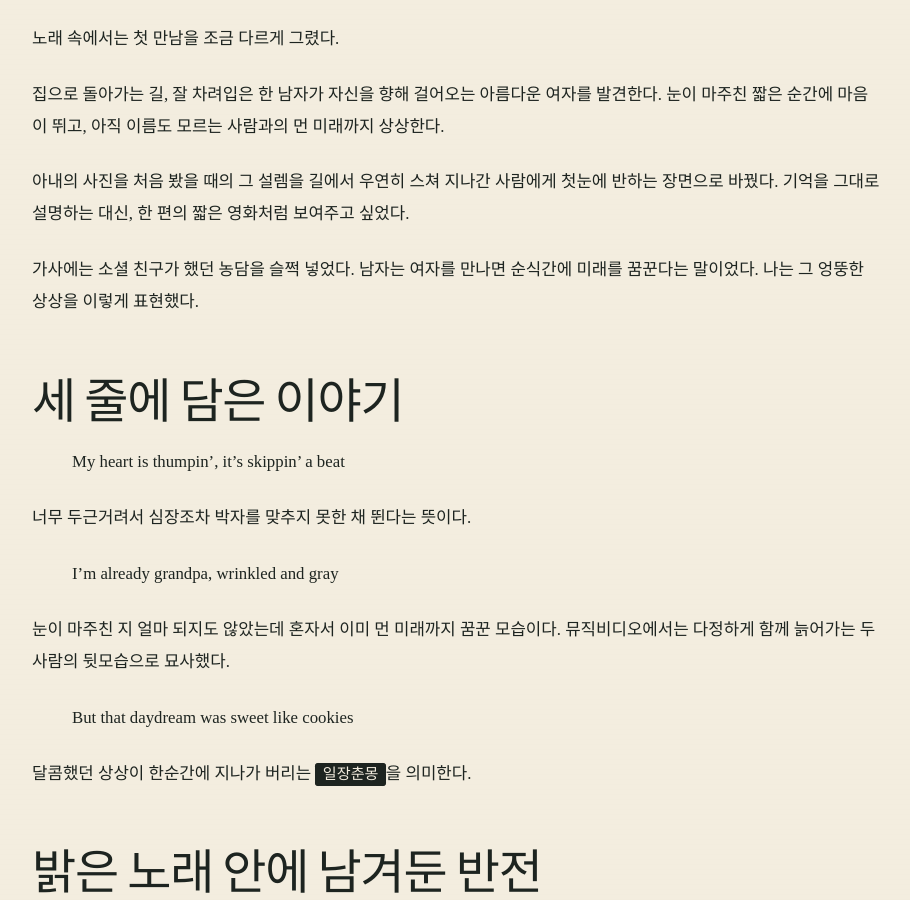
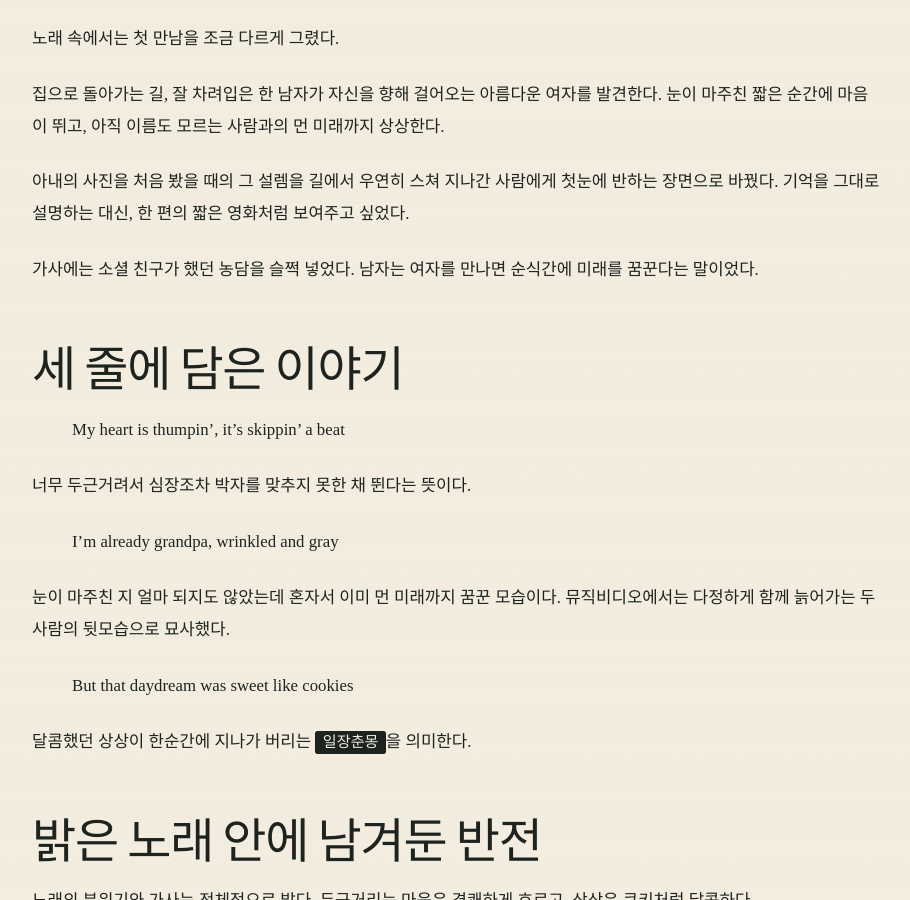
Before and after one commit to babypaunch/babypaunch.github.io, a Jekyll site: the page built from _posts/2026-08-26-sweet-like-cookies.md, in a window 1280 px wide and 900 px high, scrolled down 1227 px. Shown: the whole window, without its empty margins (183-1093 px from the left). Built offline with Jekyll 4.4.1, drawn with Linux system fonts in a browser that asks for light colours; some web fonts are replaced.

Commit message:
fix(blog): 불필요한 가사 설명 문장 제거

```diff
--- a/_posts/2026-08-26-sweet-like-cookies.md
+++ b/_posts/2026-08-26-sweet-like-cookies.md
@@ -33,7 +33,7 @@ tags:
 
 아내의 사진을 처음 봤을 때의 그 설렘을 길에서 우연히 스쳐 지나간 사람에게 첫눈에 반하는 장면으로 바꿨다. 기억을 그대로 설명하는 대신, 한 편의 짧은 영화처럼 보여주고 싶었다.
 
-가사에는 소셜 친구가 했던 농담을 슬쩍 넣었다. 남자는 여자를 만나면 순식간에 미래를 꿈꾼다는 말이었다. 나는 그 엉뚱한 상상을 이렇게 표현했다.
+가사에는 소셜 친구가 했던 농담을 슬쩍 넣었다. 남자는 여자를 만나면 순식간에 미래를 꿈꾼다는 말이었다.
 
 ## 세 줄에 담은 이야기
 
```
Also changed, not shown: _posts/2026-08-26-sweet-like-cookies-en.md (+1 -1 lines).
